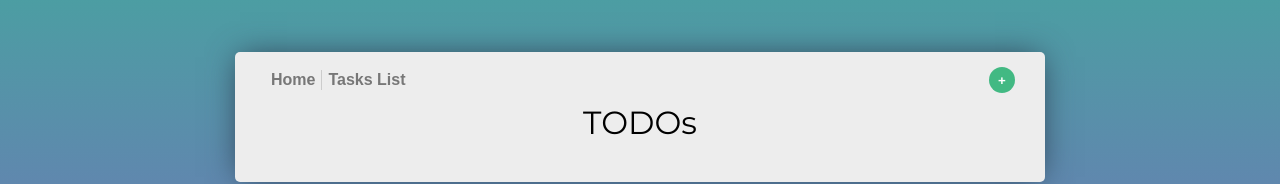
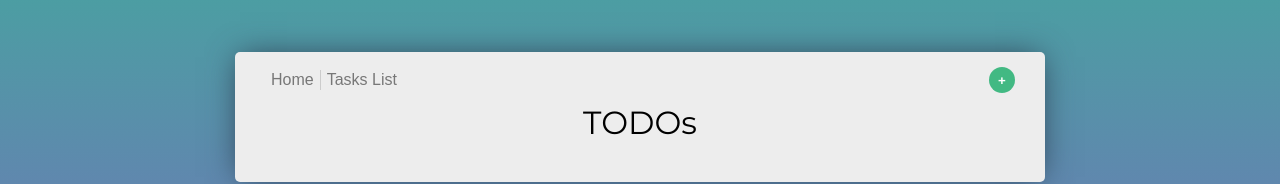
Before and after one commit to al-march/telda-test, an Angular app: page / in a window 1280 px wide. Shown: the part 283-467 px from the top of the page. Built offline with nearby package versions, Linux system fonts and the light colour scheme.

Commit message:
feat: added lighter fontWeight for appLink

```diff
--- a/src/app/app.component.scss
+++ b/src/app/app.component.scss
@@ -29,7 +29,7 @@
         background-color: transparent;
         border: none;
         font-size: 16px;
-        font-weight: 600;
+        font-weight: 200;
         color: #777;
         outline: none;
         cursor: pointer;
```
